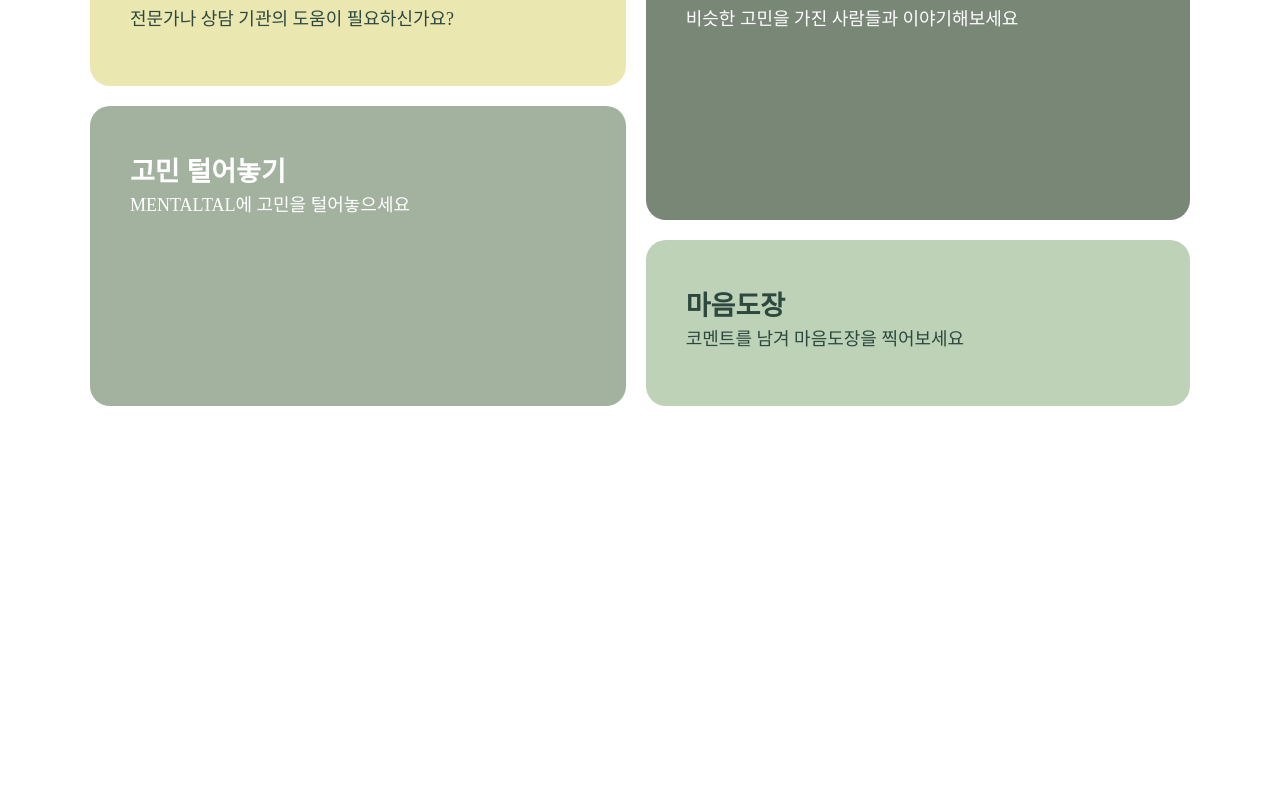
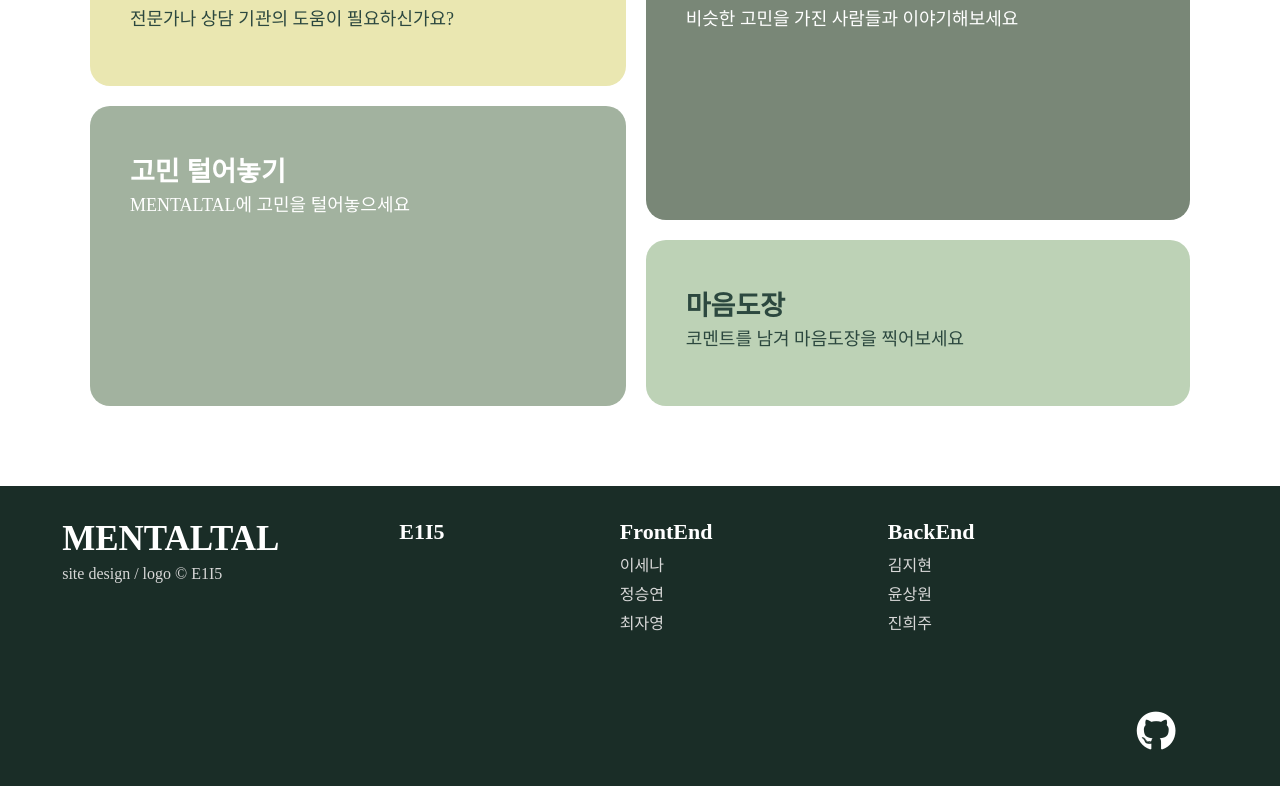
Before and after one commit to codestates-seb/seb41_main_030, a React (Create React App) app in the folder client/: page / in a window 1280 px wide. Shown: the part 1028-1814 px from the top of the page. Before the commit the page ends 1514 px from the top, so only its background shows below. Built offline with nearby package versions, Linux system fonts and the light colour scheme; data requests are answered from the project's data file; a web font is replaced by a local one.

Commit message:
[inter] Main 페이지에 Footer 적용, App.js에 Footer 관련 코드 추가

```diff
--- a/client/src/App.js
+++ b/client/src/App.js
@@ -1,20 +1,25 @@
 import { Routes, Route } from "react-router-dom";
+import { useState } from "react";
 
 // components
 import Nav from "./components/Nav";
+import Footer from "./components/Footer";
 import Main from "./pages/Main";
 
 // pages
 import Boards from "./pages/Boards";
 
 function App() {
+    // footer 유무 조작
+    const [isFooter, setIsFooter] = useState(true);
     return (
         <div>
             <Nav />
             <Routes>
                 <Route path="/community" element={<Boards />} />
-                <Route path="/" element={<Main />} />
+                <Route path="/" element={<Main setIsFooter={setIsFooter} />} />
             </Routes>
+            {isFooter ? <Footer /> : null}
         </div>
     );
 }
--- a/client/src/pages/Main.js
+++ b/client/src/pages/Main.js
@@ -162,8 +162,11 @@ const CarouselContainer = styled.div`
     /* margin: 0 90px; */
 `;
 
-const Main = () => {
+const Main = ({ setIsFooter }) => {
     const previewCount = Array(4).fill("0");
+    useEffect(() => {
+        setIsFooter(true);
+    });
 
     return (
         <>
```
